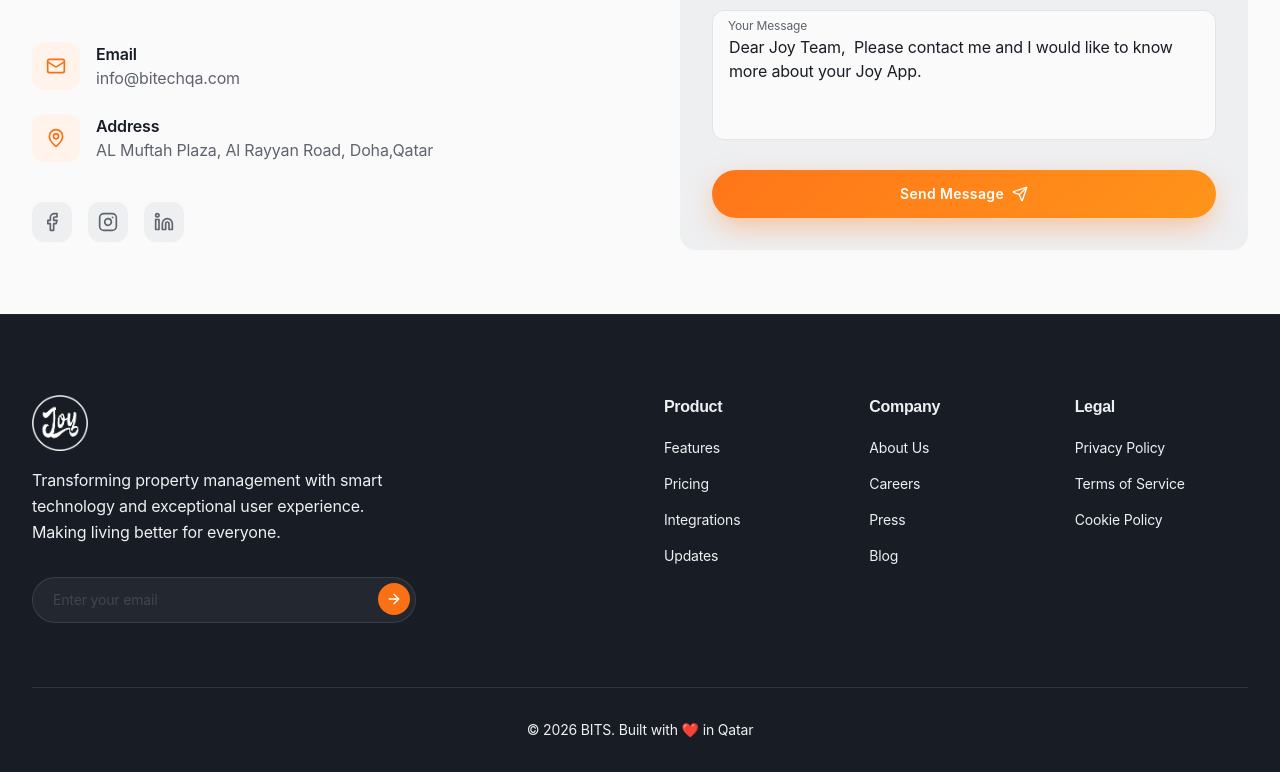
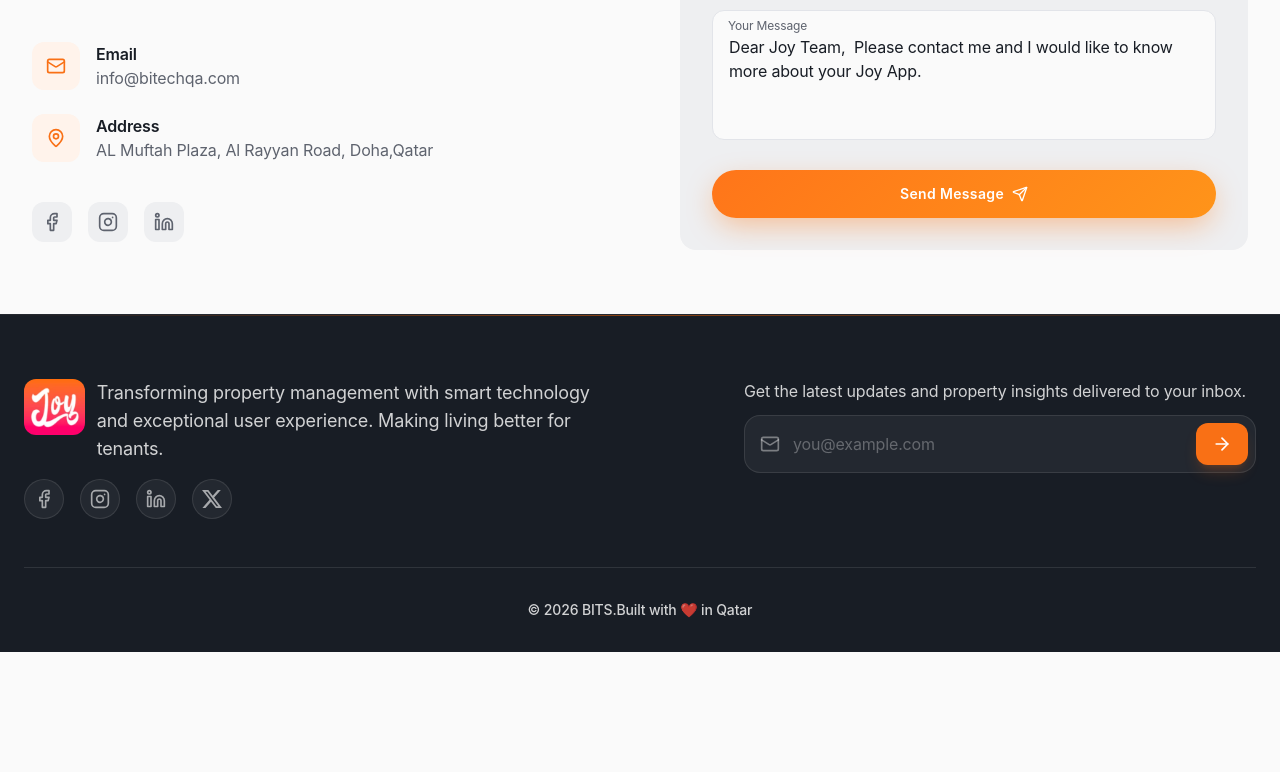
Before and after one commit to ArsalanAteeq11/joyapp-landingpage, a React (Vite) app: page / in a window 1280 px wide. Shown: the part 5652-6424 px from the top of the page. After the commit the page ends 6304 px from the top, so only its background shows below. Built offline with nearby package versions, Linux system fonts and the light colour scheme.

Commit message:
feat: Add new `Footer` component with social links, newsletter signup, and copyright, along with the `joy-logo.png` image.

```diff
--- a/src/components/Footer.tsx
+++ b/src/components/Footer.tsx
@@ -1,79 +1,103 @@
 import { motion } from "framer-motion";
 import {
+  ArrowRight,
   Facebook,
-  Twitter,
   Instagram,
   Linkedin,
-  Send,
-  ArrowRight
+  Mail
 } from "lucide-react";
 
-const footerLinks = {
-  Product: ["Features", "Pricing", "Integrations", "Updates"],
-  Company: ["About Us", "Careers", "Press", "Blog"],
-  Legal: ["Privacy Policy", "Terms of Service", "Cookie Policy"],
-};
+// Custom X (formerly Twitter) icon component
+const XIcon = ({ className }: { className?: string }) => (
+  <svg
+    viewBox="0 0 24 24"
+    aria-hidden="true"
+    className={className}
+    fill="currentColor"
+  >
+    <path d="M18.901 1.153h3.68l-8.04 9.19L24 22.846h-7.406l-5.8-7.584-6.638 7.584H.474l8.6-9.83L0 1.154h7.594l5.243 6.932 6.064-6.932zm-1.292 19.494h2.039L6.486 3.24H4.298l13.311 17.407z" />
+  </svg>
+);
+
+const socialLinks = [
+  { icon: Facebook, href: "#", label: "Facebook" },
+  { icon: Instagram, href: "#", label: "Instagram" },
+  { icon: Linkedin, href: "#", label: "LinkedIn" },
+  { icon: XIcon, href: "#", label: "X" },
+];
 
 const Footer = () => {
   return (
-    <footer className="bg-dark-gray text-muted pt-20 pb-8 border-t border-white/5">
-      <div className="container-narrow mx-auto px-4 sm:px-6 lg:px-8">
-        <div className="grid grid-cols-1 lg:grid-cols-12 gap-12 mb-16">
-          {/* Brand & Newsletter Column */}
-          <div className="lg:col-span-5 space-y-8">
-            <div className="space-y-4">
-              <img src="/logo.png" alt="Joy App" className="h-14 w-auto" />
-              <p className="text-muted max-w-sm leading-relaxed">
-                Transforming property management with smart technology and exceptional user experience. Making living better for everyone.
+    <footer className="relative bg-dark-gray text-white pt-12 sm:pt-14 lg:pt-16 overflow-hidden border-t border-white/5">
+      {/* Background Glow */}
+      <div className="absolute top-0 left-1/2 -translate-x-1/2 w-full h-px bg-gradient-to-r from-transparent via-orange-500/50 to-transparent" />
+
+      <div className="container-narrow mx-auto px-4 sm:px-6 relative z-10">
+        <motion.div
+          initial={{ opacity: 0, y: 20 }}
+          whileInView={{ opacity: 1, y: 0 }}
+          viewport={{ once: true }}
+          transition={{ duration: 0.6 }}
+          className="flex flex-col lg:flex-row items-start justify-between gap-12 "
+        >
+          {/* Brand Section */}
+          <div className="max-w-xl">
+            <div className="flex sm:flex-row flex-col items-start gap-3">
+              <img src="/joy-logo.png" alt="Joy App" className="h-14 w-auto rounded-xl" />
+              <p className="text-white/80 text-md sm:text-lg">
+                Transforming property management with smart technology and exceptional user experience. Making living better for tenants.
               </p>
             </div>
 
-            <div className="relative max-w-sm">
+            {/* Social Links */}
+            <div className="flex items-center gap-4 pt-4">
+              {socialLinks.map((social) => (
+                <motion.a
+                  key={social.label}
+                  href={social.href}
+                  whileHover={{ y: -4, scale: 1.1 }}
+                  className="w-10 h-10 rounded-full bg-white/5 flex items-center justify-center text-white/60 hover:bg-primary hover:text-white transition-all duration-300 border border-white/10"
+                >
+                  <social.icon className="w-5 h-5" />
+                </motion.a>
+              ))}
+            </div>
+          </div>
+
+          {/* Newsletter Section */}
+          <div className="w-full lg:max-w-lg space-y-3">
+            <div className="space-y-2">
+              <p className="text-white/80">Get the latest updates and property insights delivered to your inbox.</p>
+            </div>
+
+            <div className="relative group">
+              <div className="absolute inset-y-0 left-4 flex items-center pointer-events-none">
+                <Mail className="w-5 h-5 text-white/40 group-focus-within:text-primary transition-colors" />
+              </div>
               <input
                 type="email"
-                placeholder="Enter your email"
-                className="w-full bg-white/5 border border-white/10 rounded-full px-5 py-3 pr-12 text-sm text-foreground focus:outline-none focus:ring-2 focus:ring-primary/50 focus:border-primary transition-all placeholder:text-muted-foreground/50"
+                placeholder="you@example.com"
+                className="w-full bg-white/5 border border-white/10 rounded-2xl pl-12 pr-14 py-4 text-white placeholder:text-white/30 focus:outline-none focus:ring-2 focus:ring-primary/50 focus:border-primary transition-all duration-300"
               />
-              <button className="absolute right-1.5 top-1.5 p-2 bg-primary rounded-full text-white hover:bg-primary-hover transition-colors">
-                <ArrowRight className="w-4 h-4" />
-              </button>
+              <motion.button
+                whileHover={{ scale: 1.05 }}
+                whileTap={{ scale: 0.95 }}
+                className="absolute right-2 top-2 bottom-2 px-4 bg-primary rounded-xl text-white hover:bg-primary/90 transition-colors shadow-lg shadow-primary/20"
+              >
+                <ArrowRight className="w-5 h-5" />
+              </motion.button>
             </div>
 
+          </div>
+        </motion.div>
 
-          </div>
+        {/* Bottom Bar */}
+        <div className="mt-12 py-8 border-t border-white/10 flex  justify-center items-center gap-6">
+          <p className="text-white/80 text-sm font-medium">
+            © {new Date().getFullYear()} BITS.Built with ❤️ in Qatar
+          </p>
 
-          {/* Spacer */}
-          <div className="lg:col-span-1" />
 
-          {/* Links Columns */}
-          <div className="lg:col-span-6 grid grid-cols-2 sm:grid-cols-3 gap-8">
-            {Object.entries(footerLinks).map(([title, links]) => (
-              <div key={title} className="space-y-4">
-                <h4 className="font-display font-semibold text-muted text-md">
-                  {title}
-                </h4>
-                <ul className="space-y-3">
-                  {links.map((link) => (
-                    <li key={link}>
-                      <a
-                        href="#"
-                        className="text-muted hover:text-primary transition-colors text-sm inline-block"
-                      >
-                        {link}
-                      </a>
-                    </li>
-                  ))}
-                </ul>
-              </div>
-            ))}
-          </div>
-        </div>
-
-        {/* Divider & Copyright */}
-        <div className="border-t border-white/10 pt-8 flex flex-col md:flex-row justify-center items-center gap-4">
-          <p className="text-muted text-sm">
-            © {new Date().getFullYear()} BITS. Built with ❤️ in Qatar
-          </p>
         </div>
       </div>
     </footer>
```
Also changed, not shown: public/joy-logo.png (renamed from public/joy-favicon.png).
